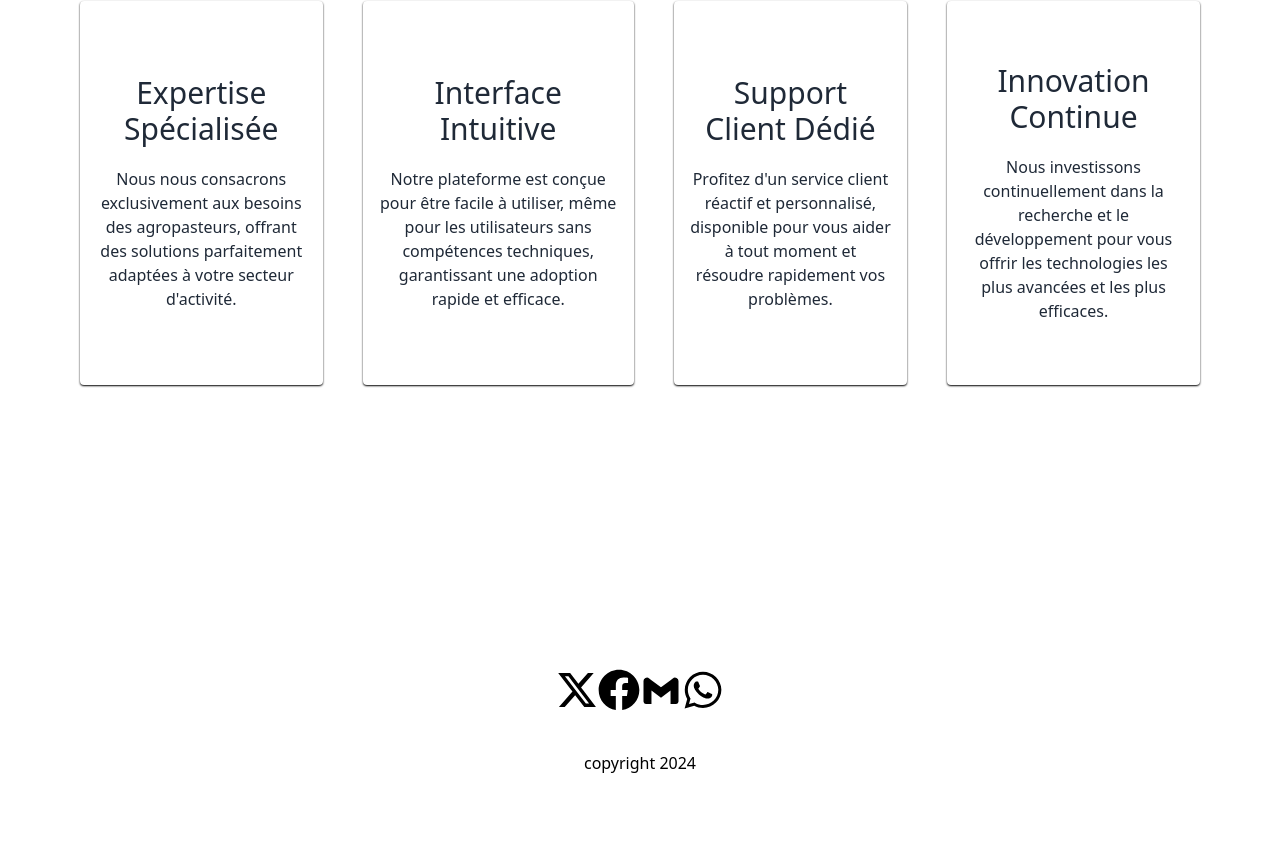
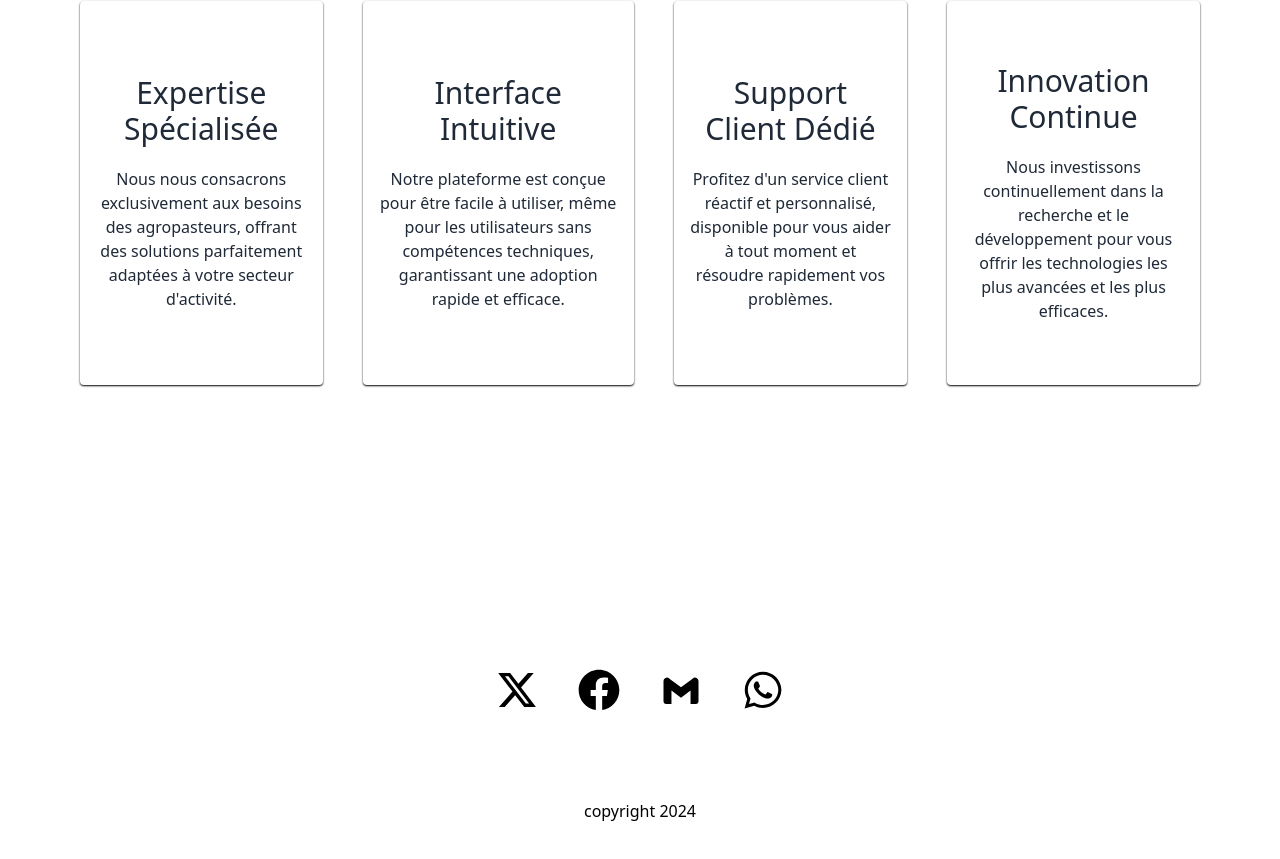
Before and after one commit to nk-hatake24/agrimanager, a React (Vite) app in the folder frontend/manager/: page / in a window 1280 px wide. Shown: the part 1851-2710 px from the top of the page. Built offline with nearby package versions, Linux system fonts and the light colour scheme.

Commit message:
some ajustement

```diff
--- a/frontend/manager/src/pages/Home.jsx
+++ b/frontend/manager/src/pages/Home.jsx
@@ -38,9 +38,7 @@ const Home = () => {
       </div>
 
       <div className="p-20 min-h-screen dark:text-gray-50  dark:bg-gray-800 text-gray-800  flex flex-col justify-center items-center gap-10">
-        <h1 className="text-3xl underline text-center md:text-5xl">
-          Services
-        </h1>
+        <h1 className="text-3xl underline text-center md:text-5xl">Services</h1>
         <div className="flex flex-col  md:flex-row justify-center items-center gap-10 ">
           <div className="fonctionnalite p-4 h-52 md:h-96 shadow-black shadow-sm rounded flex flex-col justify-center text-center ">
             <h3 className="text-xl md:text-3xl  pb-5">Gestion de Stock</h3>
@@ -83,7 +81,7 @@ const Home = () => {
       </div>
 
       <div className="p-20 min-h-screen dark:text-gray-50  dark:bg-gray-800 text-gray-800  flex flex-col justify-center items-center gap-10">
-      <h1 className="text-3xl underline text-center md:text-5xl">
+        <h1 className="text-3xl underline text-center md:text-5xl">
           Pourquoi nous?
         </h1>
         <div className="flex flex-col md:flex-row justify-center items-center gap-10">
@@ -124,19 +122,32 @@ const Home = () => {
           </div>
         </div>
       </div>
-     <footer className="flex flex-col p-20 w-full items-center dark:text-gray-50  dark:bg-gray-800">
+      <footer className="flex flex-col p-20 w-full items-center dark:text-gray-50  dark:bg-gray-800">
+        <div className="dark:text-gray-50  dark:bg-gray-800 dark-gray-800 p-10 flex flex-row items-center justify-center gap-10">
+          <div>
+            <Link to="#">
+              <FaXTwitter size={42} />
+            </Link>
+          </div>
+          <div>
+            <Link to="#">
+              <FaFacebook size={42} />
+            </Link>
+          </div>
+          <div>
+            <Link to="#">
+              <BiLogoGmail size={42} />
+            </Link>
+          </div>
+          <div>
+            <Link to="#">
+              <FaWhatsapp size={42} />
+            </Link>
+          </div>
+        </div>
 
-     <div className="dark:text-gray-50  dark:bg-gray-800 dark-gray-800 p-10 flex flex-row items-center justify-center gap-15">
-        <Link to='#'><FaXTwitter size={42} /></Link>
-        <Link to='#'><FaFacebook size={42}/></Link>
-        <Link to='#'><BiLogoGmail size={42}/></Link>
-        <Link to='#'><FaWhatsapp size={42}/></Link>
-     </div>
-
-     <p>copyright 2024</p>
-
+        <p className="pt-12">copyright 2024</p>
       </footer>
-
     </div>
   );
 };
```
